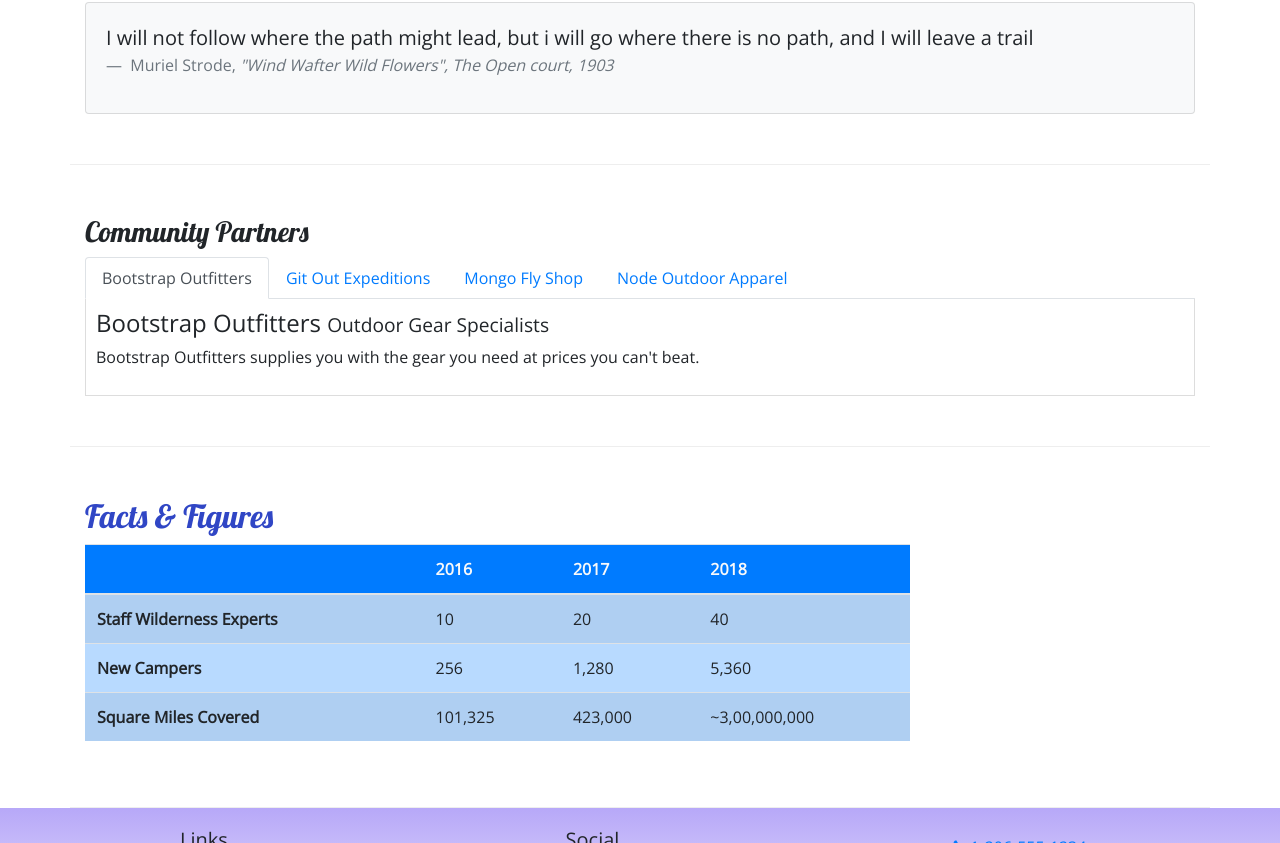
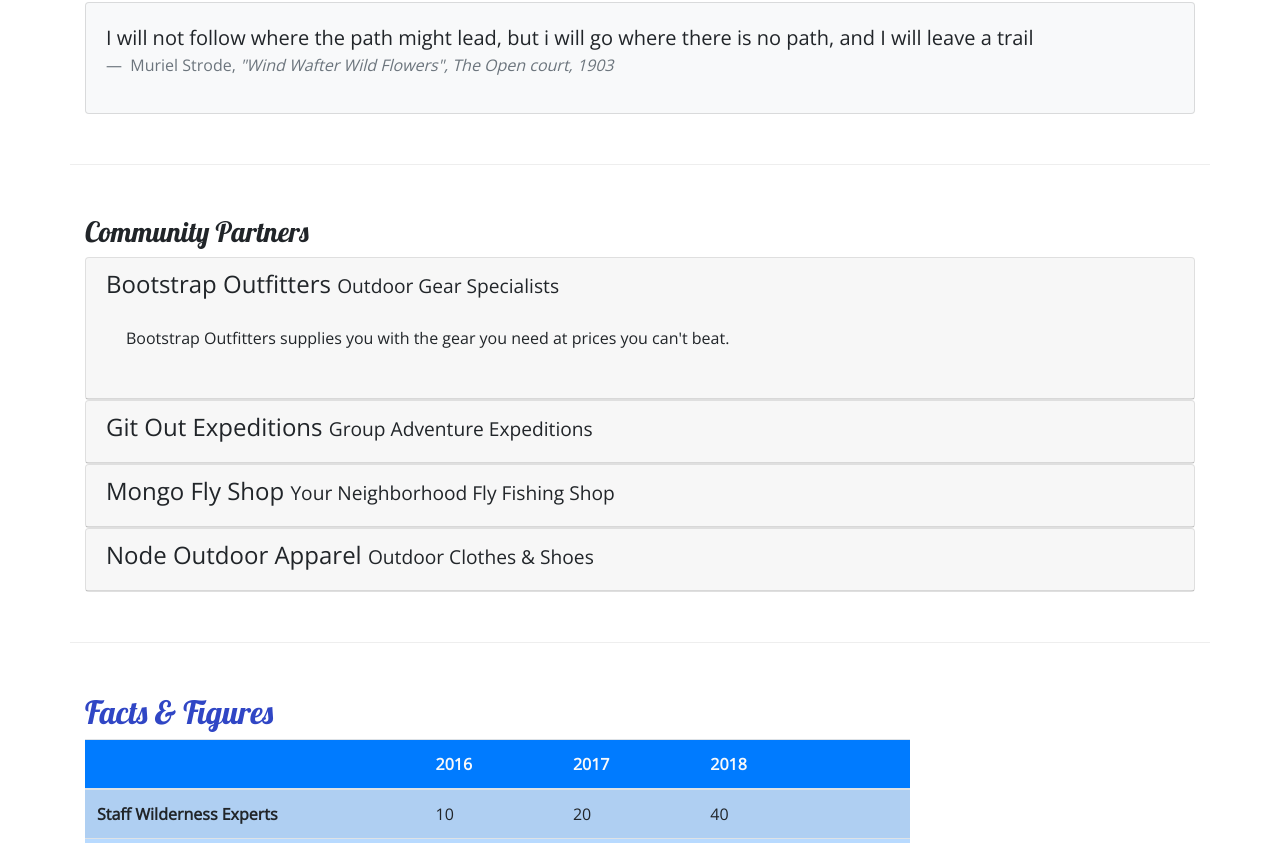
Before and after one commit to mhitmhit/2-Bootstrap, a website: page aboutus.html in a window 1280 px wide. Shown: the part 664-1507 px from the top of the page. Drawn offline with nearby package versions, Linux system fonts and the light colour scheme.

Commit message:
Accordion

```diff
--- a/aboutus.html
+++ b/aboutus.html
@@ -104,8 +104,8 @@
                 </div>
             </div>
         </div>
-        <!--Row no 3-->
-        <div class="row row-content">
+        <!--Row no 3 Tab-->
+<!--         <div class="row row-content">
             <div class="col-12">
                 <h3>Community Partners</h3>
                 <ul class="nav nav-tabs">
@@ -130,6 +130,70 @@
                     <div role="tabpanel" class="tab-pane fade" id="node">
                         <h4>Node Outdoor Apparel <small>Outdoor Clothes & Shoes</small></h4>
                         <p class="d-none d-sm-block">From polar fleeces to swimsuits, hiking boots to waders, a visit to Node will be sure to get you covered.</p>
+                    </div>
+                </div>
+            </div>
+        </div> -->
+        <!--Row no 3 Accordeon-->
+        <div class="row row-content">
+            <div class="col-12">
+                <h3>Community Partners</h3>
+                <div id="accordion">
+                    <div class="card">
+                        <div role="tab" class="card-header">
+                            <h4>
+                                <a data-toggle="collapse" data-target="#bootstrap">
+                                    Bootstrap Outfitters <small>Outdoor Gear Specialists</small>
+                                </a>
+                            </h4>
+                            <div class="collapse show" id="bootstrap" data-parent="#accordion">
+                                <div class="card-body">
+                                    <p class="d-none d-sm-block">Bootstrap Outfitters supplies you with the gear you need at prices you can't beat.</p>
+                                </div>
+                            </div>
+                        </div>
+                    </div>
+                    <div class="card">
+                        <div role="tab" class="card-header">
+                            <h4>
+                                <a class="collapsed" data-toggle="collapse" data-target="#git">
+                                    Git Out Expeditions <small>Group Adventure Expeditions</small>
+                                </a>
+                            </h4>
+                            <div class="collapse" id="git" data-parent="#accordion">
+                                <div class="card-body">
+                                    <p class="d-none d-sm-block">Join Git Out Expeditions to explore new horizons with a group of other adventurers!</p>
+                            </div>
+                            </div>
+                        </div>
+                    </div>
+                    <div class="card">
+                        <div role="tab" class="card-header">
+                            <h4>
+                                <a class="collapsed" data-toggle="collapse" data-target="#mongo">
+                                    Mongo Fly Shop <small>Your Neighborhood Fly Fishing Shop</small>
+                                </a>
+                            </h4>
+                            <div class="collapse" id="mongo" data-parent="#accordion">
+                                <div class="card-body">
+                                    <p class="d-none d-sm-block">Need a new fishing pole, a tacklebox, or flies of all kinds? Stop by Mongo Fly Shop.</p>
+                                </div>
+                            </div>
+                        </div>
+                    </div>
+                    <div class="card">
+                        <div role="tab" class="card-header">
+                            <h4>
+                                <a class="collapsed" data-toggle="collapse" data-target="#node">
+                                    Node Outdoor Apparel <small>Outdoor Clothes & Shoes</small>
+                                </a>
+                            </h4>
+                            <div class="collapse" id="node" data-parent="#accordion">
+                                <div class="card-body">
+                                    <p class="d-none d-sm-block">From polar fleeces to swimsuits, hiking boots to waders, a visit to Node will be sure to get you covered.</p>
+                                </div>
+                            </div>
+                        </div>
                     </div>
                 </div>
             </div>
--- a/css/styles.css
+++ b/css/styles.css
@@ -50,9 +50,3 @@
 .navbar {
     background-color: #901CAD;
 }
-
-.tab-content {
-    border: 1px solid #DDD;
-    border-top: none;
-    padding: 10px;
-}
```
